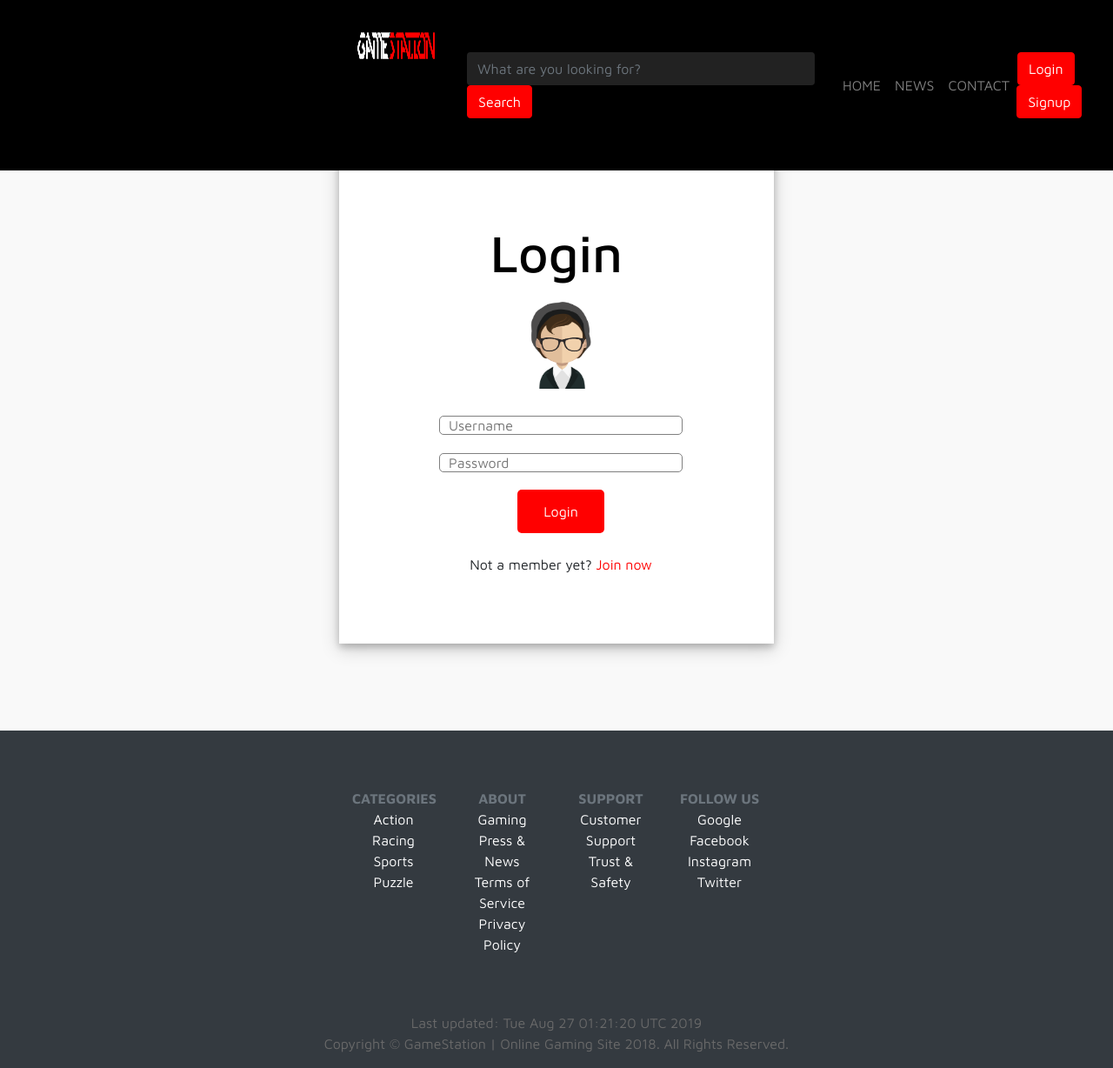
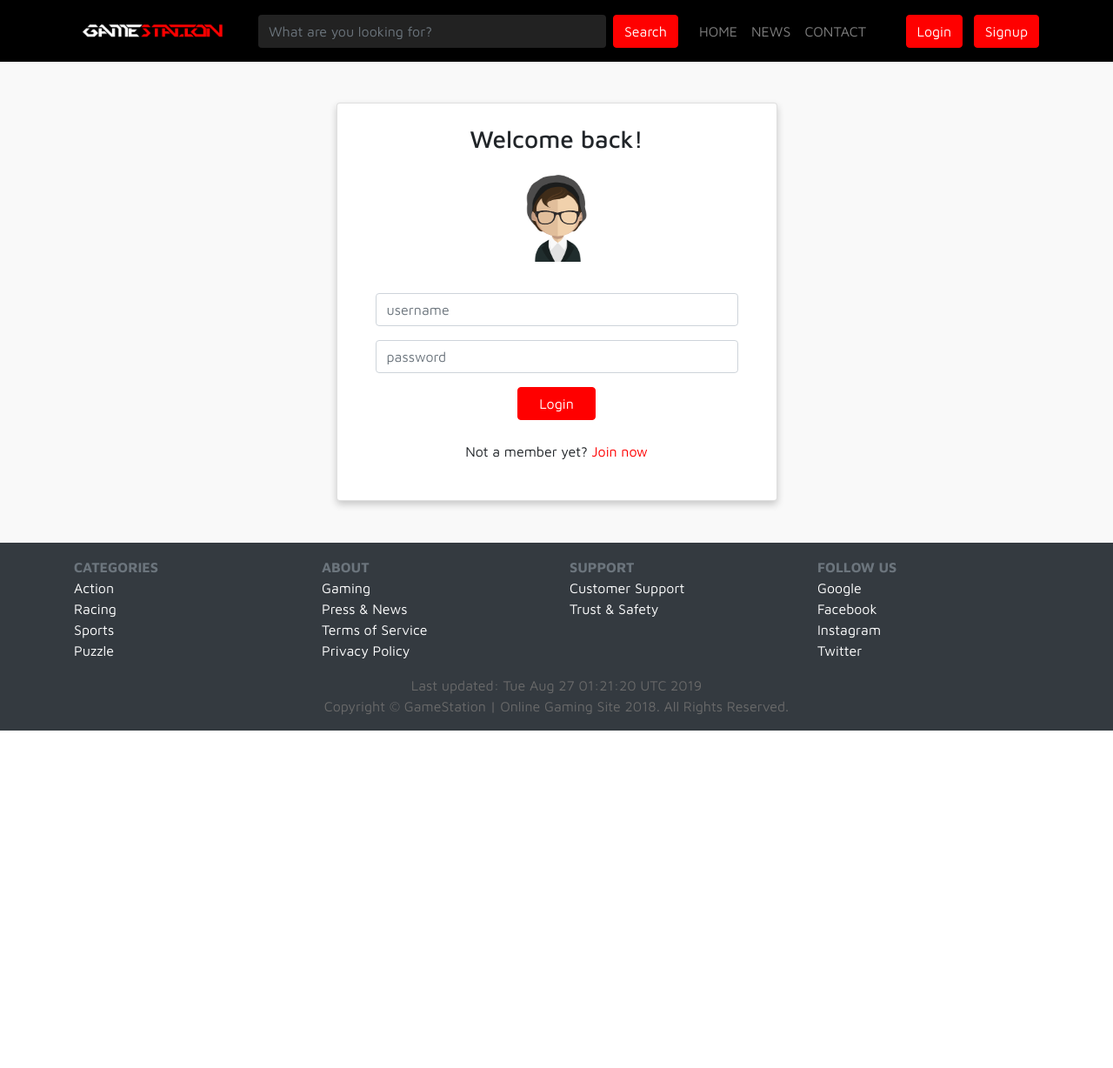
Before and after one commit to pasanjg/GAMESTATION, a Java web app: page /login in a window 1280 px wide. Shown: the whole page at 87% size. After the commit the page ends 840 px from the top, so only its background shows below. Run offline with Tomcat 11, a stand-in JSP engine, Linux system fonts and the light colour scheme.

Commit message:
login page updated

```diff
--- a/WebContent/WEB-INF/views/carousel.jsp
+++ b/WebContent/WEB-INF/views/carousel.jsp
@@ -16,17 +16,13 @@
 
   	<style>
 
-  		.mainCarousel{
-  			margin-top: 45px;
-  		}
-
   	</style>
 
 </head>
 
 <body>
 
-<div class="mainCarousel">
+<div class="mainCarousel gs-top">
 <div id="carousel-example-generic" class="carousel slide" data-ride="carousel">
   <!-- Indicators -->
   <ol class="carousel-indicators">
--- a/WebContent/assets/css/styles.css
+++ b/WebContent/assets/css/styles.css
@@ -11,6 +11,10 @@
 	text-decoration: none !important;
 	color: inherit;
 }
+
+.gs-top{
+  	margin-top: 70px;
+ }
 
 #navSearchBar{
 	width: 400px;
@@ -94,6 +98,12 @@
 }
 
 
+/* Login Page */
+
+.card{
+
+}
+
 /* Footer CSS */
 
 .footer-dark{
@@ -171,10 +181,7 @@
 }
 
 .card {
-	text-align: center;
 	box-shadow: 0 4px 8px 0 rgba(0,0,0,0.2);
-	padding: 10px 10px 20px 10px;
-	margin-bottom: 15px;
 	transition: 0.3s;
 }
 
@@ -185,7 +192,3 @@
 .card-container {
 	padding: 2px 16px;
 }
-
-.card input{
-	width: 45%;
-}
--- a/WebContent/index.jsp
+++ b/WebContent/index.jsp
@@ -16,7 +16,6 @@
     <style>
 
     </style>
-
 
     </head>
     <body>
@@ -50,6 +49,7 @@
             <%}else{ %>
                 <h2 colspan="4"><a href="games">Play Now!</a></h2>
             <%} %>
+
         </div>
     </div>
 
@@ -83,6 +83,7 @@
             <%}else{ %>
                 <h2 colspan="4"><a href="games">Play Now!</a></h2>
             <%} %>
+
         </div>
     </div>
 
--- a/WebContent/login.jsp
+++ b/WebContent/login.jsp
@@ -21,101 +21,42 @@
 
 	<style>
 
-        h1{
-			color:black;
-			text-align: center;
-			font-size:60px;
-            margin: 80px;
-		}
-
-		body{
-
-			margin: 0px;
-		}
-
-        .content{
-            width: 500px;
-            height: auto;
-            background-color: white;
-            margin-top: 170px;
-            margin-left:auto;
-            margin-right: auto;
-            margin-bottom: 100px;
-            padding: 5px;
-            box-shadow: 0 4px 8px 0 rgba(0, 0, 0, 0.2), 0 6px 20px 0 rgba(0, 0, 0, 0.19);
-        }
-
-		.container{
-			width:500px;
-			height:auto;
-			margin-top:50px;
-			margin-bottom: 50px;
-			text-align:center;
-		}
-
-		.container img{
-			width:100px;
-			height:100px;
-			margin-top:-60px;
-			margin-bottom:30px;
-		}
-
-		input[type="text"], input[type="password"]{
-			width:280px;
-			height:20px;
-            font-size: 16px;
-			margin-bottom: 20px;
-			border:1px solid gray;
-            border-radius: 5px;
-			padding:10px;
-		}
-
-		input[type="submit"]{
-			height: 50px;
-			width: 100px;
-			font-size: 16px;
-			color: white;
-			background-color: red;
-			border: 0px;
-			border-radius: 5px;
-			transition: background-color 0.2s ease-in-out;
-		}
-
-		input[type="submit"]:hover{
-			color: red;
-			background-color: white;
-			border: 1px solid red;
-			border-radius: 5px;
-		}
-
-        span a{
-            text-decoration: none;
-            color: red;
-        }
-
 	</style>
 
 </head>
 <body>
 
-    <div class="content">
-	<h1>Login</h1>
-	<div class = "container">
-	    <img src = "images/avatar.png" alt = "Avatar">
+    <div class="container gs-top px-5">
+		<div class="row justify-content-center">
+			<div class="col-md-6">
+				<div class="card my-5 p-4 text-center">
+					<h3>Welcome back!</h3>
+					<div class="col my-3">
+						<img class="img-responsive" src="images/avatar.png" width="100" height="100" alt="Avatar">
+					</div>
+
 					<% if(error != null) { %>
 						<p style="color: red;"><%= error %></p>
 					<%} %>
+
+					<div class="card-body">
 						<form method="POST" action="login">
-			<div>
-				<input type="text" name="userName" placeholder="Username" required><br/>
-				<input type="password" name="password" placeholder="Password" required><br/>
-
-				<input type="submit" name="login" value="Login"><br/><br/>
-                <span>Not a member yet? <a href="register">Join now</a></span> <br/> <br/>
+							<div class="form-group">
+								<input type="text" class="form-control" name="userName" id="colFormLabel" placeholder="username">
 							</div>
+							<div class="form-group">
+								<input type="password" class="form-control" name="password" id="colFormLabel" placeholder="password">
+							</div>
+							<button class="btn btn-gs px-4" type="submit" name="login" value="Login">Login</button> <br/> <br/>
+							<span>Not a member yet? <a href="register" style="color: red;">Join now</a></span>
 						</form>
 					</div>
 				</div>
+			</div>
+		</div>
+	</div>
+
     <jsp:include page="WEB-INF/views/footer.jsp"/>
+
 </body>
 </html>
```
Also changed, not shown: WebContent/temp/login.jsp (added, +121 -0 lines). Lines whose indentation alone changed are shown as unchanged.
